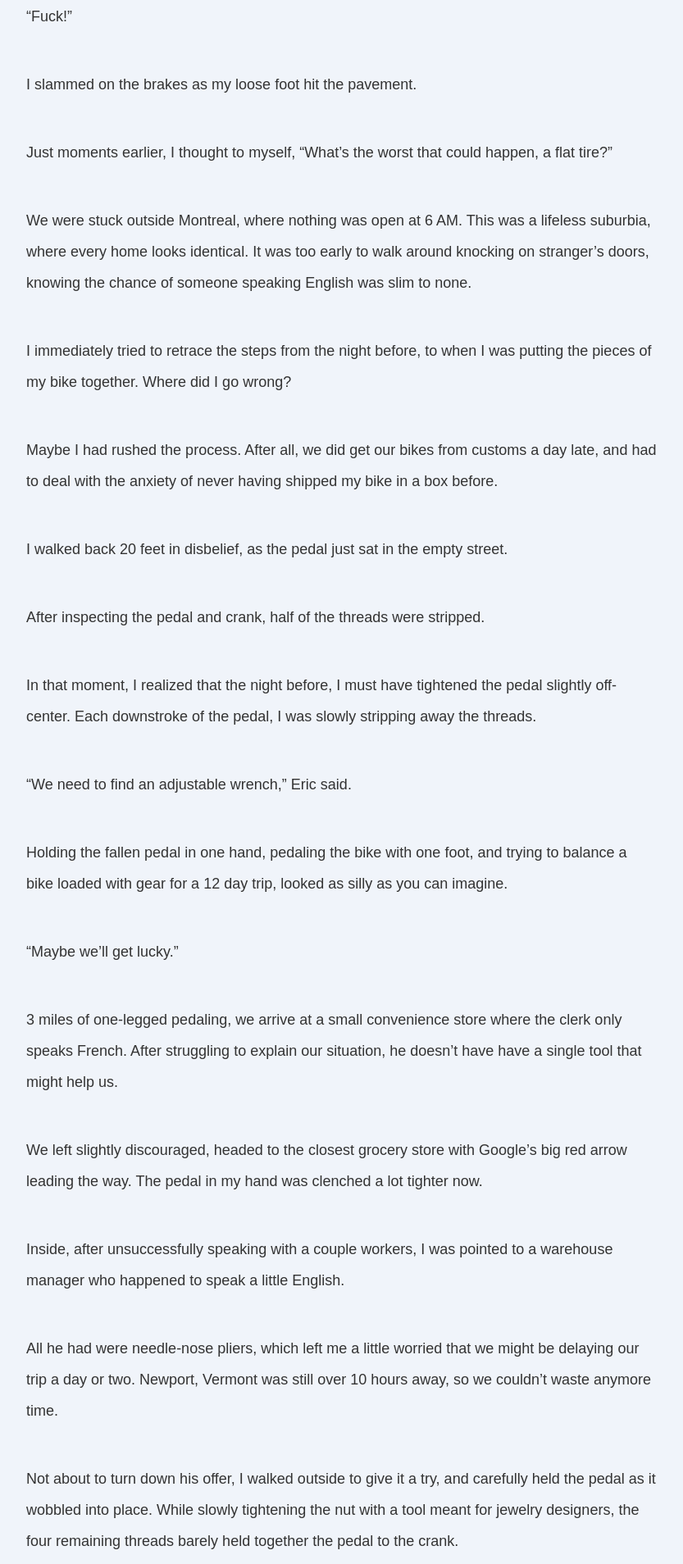
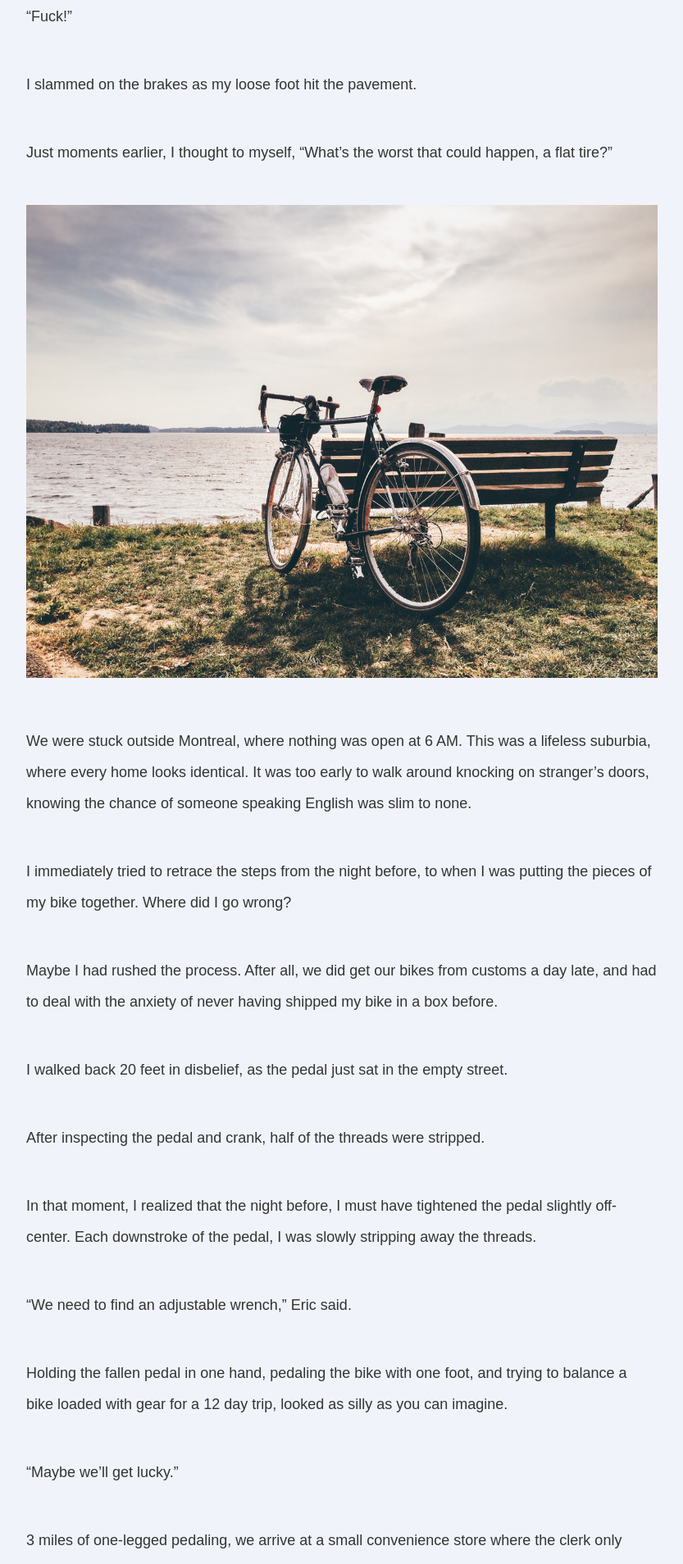
Before and after one commit to nkadlac/kadlac.com, a Jekyll site: the page built from _posts/2016-06-07-missing-a-pedal.markdown, in a window 1280 px wide. Shown: the part 1335-3243 px from the top of the page at 82% size, without its empty margins (223-1056 px from the left). Built offline with Jekyll 4.4.1, drawn with Linux system fonts in a browser that asks for light colours.

Commit message:
Updated Missing A Pedal

```diff
--- a/_posts/2016-06-07-missing-a-pedal.markdown
+++ b/_posts/2016-06-07-missing-a-pedal.markdown
@@ -15,6 +15,8 @@ The first day into my 600 mile bike trip, I looked down and realized my pedal ha
 I slammed on the brakes as my loose foot hit the pavement.
 
 Just moments earlier, I thought to myself, “What’s the worst that could happen, a flat tire?”
+
+![IMG_0575.jpg](/uploads/IMG_0575.jpg)
 
 We were stuck outside Montreal, where nothing was open at 6 AM. This was a lifeless suburbia, where every home looks identical. It was too early to walk around knocking on stranger’s doors, knowing the chance of someone speaking English was slim to none.
 
```
